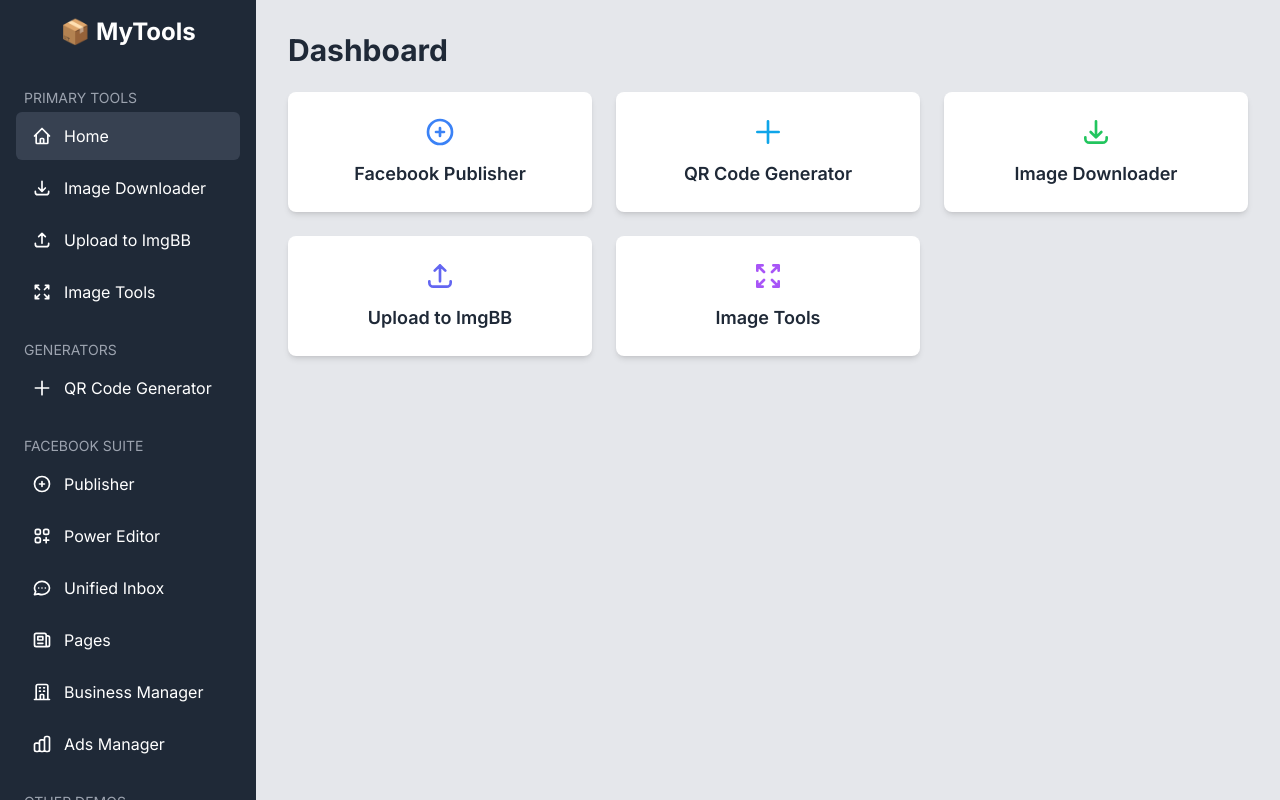
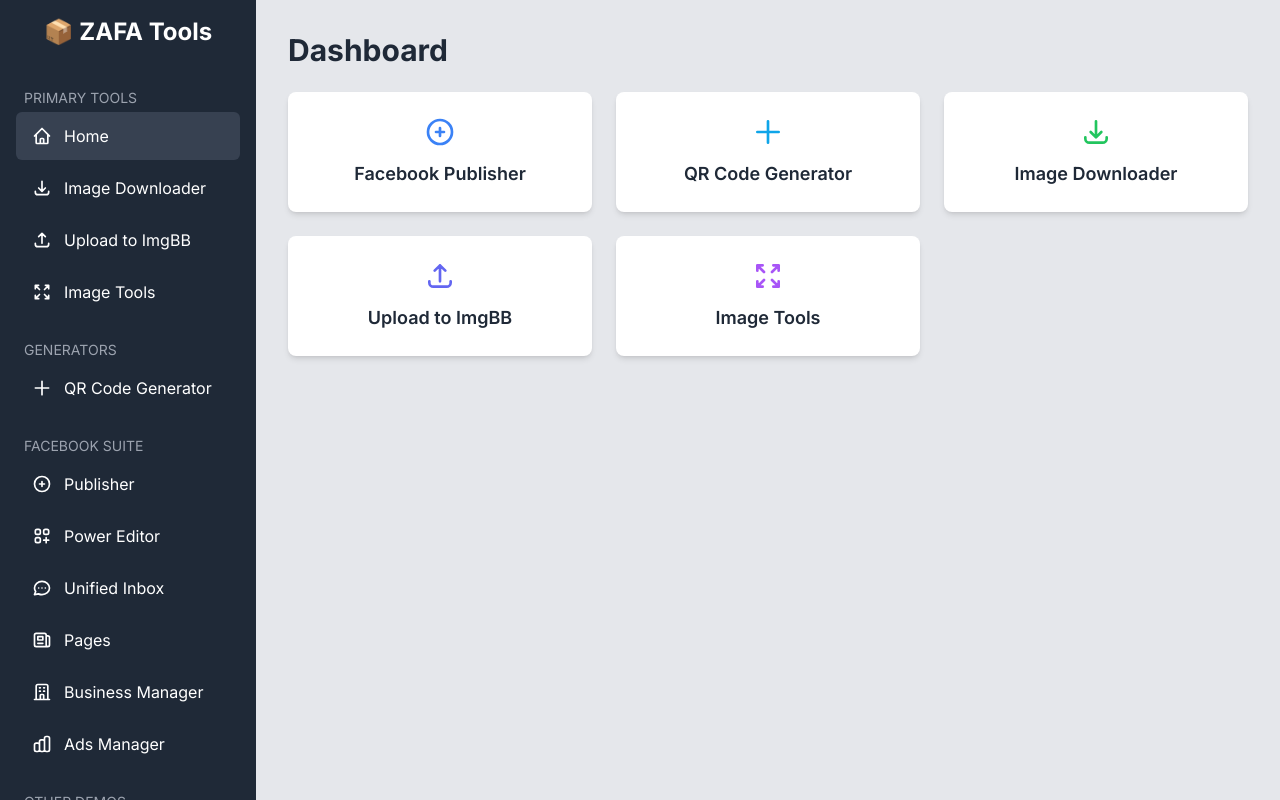
Before and after one commit to fadolladam/zafatools, a plain HTML site: page index.html in a window 1280 px wide. Drawn offline with nearby package versions, Linux system fonts and the light colour scheme.

Commit message:
Update index.html

```diff
--- a/index.html
+++ b/index.html
@@ -2,7 +2,7 @@
 <html lang="en">
 <head>
   <meta charset="UTF-8" />
-  <title>Monochrome Tools - Unified Dashboard</title>
+  <title>ZAFA TOOLS</title>
   <meta name="viewport" content="width=device-width, initial-scale=1.0">
   <script src="https://cdn.tailwindcss.com"></script>
   <!-- QR Code Generator Library -->
@@ -53,7 +53,7 @@
 
   <!-- Sidebar -->
   <aside class="w-64 bg-gray-800 text-white flex-shrink-0 flex flex-col p-4 space-y-2 overflow-y-auto">
-    <div class="text-2xl font-bold mb-4 text-center">📦 MyTools</div>
+    <div class="text-2xl font-bold mb-4 text-center">📦 ZAFA Tools</div>
 
     <div class="space-y-1">
         <div class="text-sm uppercase text-gray-400 mt-4 px-2">Primary Tools</div>
```
